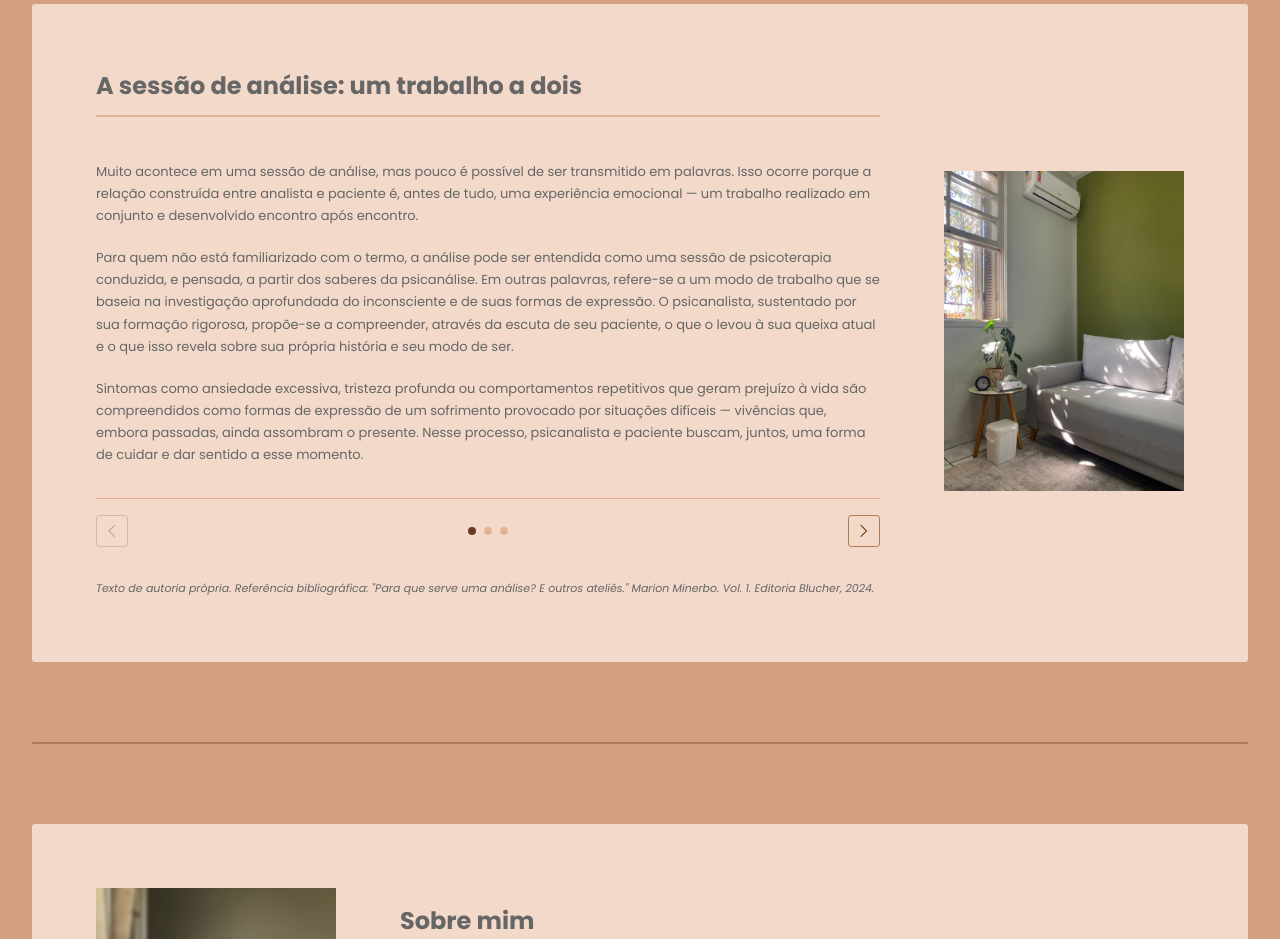
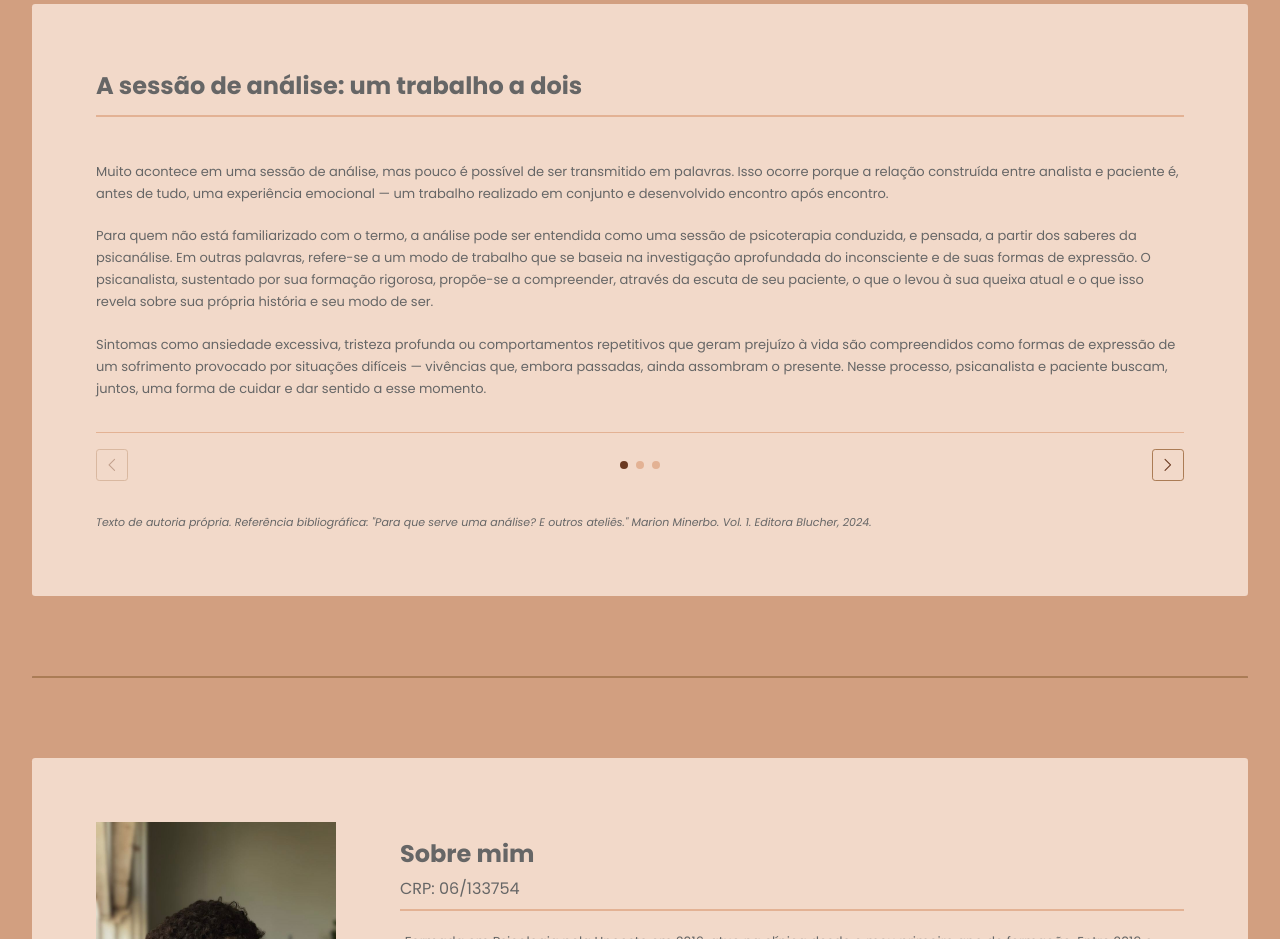
Before and after one commit to caueperuque/landing-page-psi, a React (Vite) app: page / in a window 1280 px wide. Shown: the part 860-1799 px from the top of the page. Built offline with nearby package versions, Linux system fonts and the light colour scheme.

Commit message:
feat: remove imagem e corrige texto "Editoria" -> "Editora"

```diff
--- a/src/components/Presentation/index.tsx
+++ b/src/components/Presentation/index.tsx
@@ -140,9 +140,9 @@ export const Presentation = () => {
     >
       <PresentationLayoutComponent>
         <PresentationContentComponent>
-          <ImageComponent>
+          {/*<ImageComponent>
             <img src={SalaImg} alt="Sala de atendimento" />
-          </ImageComponent>
+          </ImageComponent>*/}
           <PresentationTextComponent>
             <PresentationTextHeaderComponent>
               <h1>A sessão de análise: um trabalho a dois</h1>
@@ -194,9 +194,9 @@ export const Presentation = () => {
             </NavigationComponent>
 
             <ReferenceText>
-              Texto de autoria própria. Referência bibliográfica: "Para que serve
-              uma análise? E outros ateliês." Marion Minerbo. Vol. 1. Editoria
-              Blucher, 2024.
+              Texto de autoria própria. Referência bibliográfica: "Para que
+              serve uma análise? E outros ateliês." Marion Minerbo. Vol. 1.
+              Editora Blucher, 2024.
             </ReferenceText>
           </PresentationTextComponent>
         </PresentationContentComponent>
```
